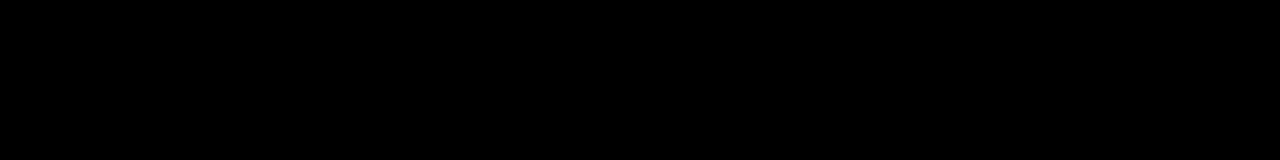
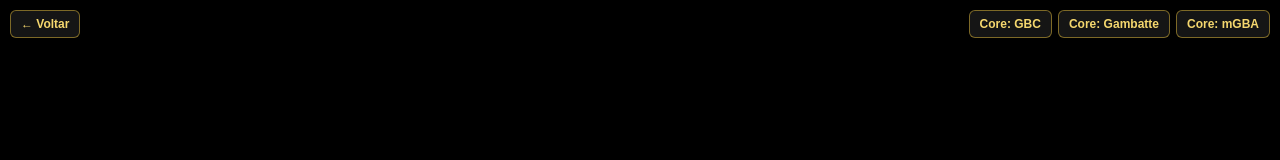
Before and after one commit to grupoplanejar2024-coder/Pok-mon-Gold-Game-Boy, a plain HTML site: page index.html in a window 1280 px wide. Both pictures are taken after a click on the button "JOGAR AGORA". Drawn offline with Linux system fonts and the light colour scheme.

Commit message:
Update index.html

```diff
--- a/index.html
+++ b/index.html
@@ -315,6 +315,42 @@
             overflow: hidden;
         }
 
+        /* Barra flutuante de controlo / troca de núcleo */
+        #emu-toolbar {
+            position: fixed;
+            top: 10px;
+            left: 10px;
+            right: 10px;
+            z-index: 100000;
+            display: flex;
+            align-items: center;
+            justify-content: space-between;
+            gap: 8px;
+            pointer-events: none;
+        }
+
+        .emu-bar-group {
+            display: flex;
+            gap: 6px;
+            pointer-events: auto;
+            flex-wrap: wrap;
+        }
+
+        .emu-btn {
+            background: rgba(25, 25, 25, 0.88);
+            color: #f5d76e;
+            border: 1px solid rgba(212, 175, 55, 0.55);
+            border-radius: 6px;
+            padding: 6px 10px;
+            font-size: 12px;
+            font-weight: bold;
+            cursor: pointer;
+        }
+
+        .emu-btn:hover {
+            background: rgba(55, 45, 15, 0.95);
+        }
+
         /* Tela ampliada no celular vertical */
         @media screen and (max-width: 768px) {
 
@@ -456,6 +492,16 @@
 
     <!-- Tela do jogo -->
     <div id="game-container">
+        <div id="emu-toolbar">
+            <div class="emu-bar-group">
+                <button type="button" class="emu-btn" id="back-btn">← Voltar</button>
+            </div>
+            <div class="emu-bar-group">
+                <button type="button" class="emu-btn" data-core="gbc">Core: GBC</button>
+                <button type="button" class="emu-btn" data-core="gambatte">Core: Gambatte</button>
+                <button type="button" class="emu-btn" data-core="mgba">Core: mGBA</button>
+            </div>
+        </div>
         <div id="game"></div>
     </div>
 
@@ -488,29 +534,62 @@
             cartridge.style.transition = 'none';
         });
 
-        /* Inicialização EmulatorJS */
-        document.getElementById('play-btn').addEventListener('click', function() {
+        /* Inicialização EmulatorJS com seleção de núcleo */
+        const CDN_BASES = [
+            'https://cdn.emulatorjs.org/stable/data/',
+            'https://cdn.emulatorjs.org/latest/data/'
+        ];
 
+        function launchEmulator(coreName = 'gbc', cdnIndex = 0) {
             document.getElementById('header-bar').style.display = 'none';
             document.getElementById('game-card').style.display = 'none';
 
             const container = document.getElementById('game-container');
+            const gameDiv = document.getElementById('game');
             container.style.display = 'block';
+            gameDiv.innerHTML = '';
+
+            // Remove loader anterior se existir
+            const oldLoader = document.getElementById('ejs-loader-script');
+            if (oldLoader) oldLoader.remove();
 
             window.EJS_player = '#game';
-            window.EJS_core = 'gbc';
+            window.EJS_core = coreName;
             window.EJS_gameName = 'Pokemon - Gold Version';
             window.EJS_color = '#c99a10';
             window.EJS_startOnLoaded = true;
-            window.EJS_pathtodata = 'https://cdn.emulatorjs.org/stable/data/';
-
+            window.EJS_pathtodata = CDN_BASES[cdnIndex] || CDN_BASES[0];
             window.EJS_gameUrl = 'Pokemon%20-%20Gold%20Version.gbc';
 
             const script = document.createElement('script');
-            script.src = 'https://cdn.emulatorjs.org/stable/data/loader.js';
+            script.id = 'ejs-loader-script';
+            script.src = window.EJS_pathtodata + 'loader.js';
             script.async = true;
 
+            script.onerror = () => {
+                if (cdnIndex + 1 < CDN_BASES.length) {
+                    launchEmulator(coreName, cdnIndex + 1);
+                }
+            };
+
             document.body.appendChild(script);
+        }
+
+        document.getElementById('play-btn').addEventListener('click', function() {
+            launchEmulator('gbc', 0);
+        });
+
+        document.querySelectorAll('[data-core]').forEach((btn) => {
+            btn.addEventListener('click', () => {
+                launchEmulator(btn.getAttribute('data-core'), 0);
+            });
+        });
+
+        document.getElementById('back-btn').addEventListener('click', () => {
+            document.getElementById('game-container').style.display = 'none';
+            document.getElementById('game').innerHTML = '';
+            document.getElementById('header-bar').style.display = '';
+            document.getElementById('game-card').style.display = '';
         });
     </script>
 
```
